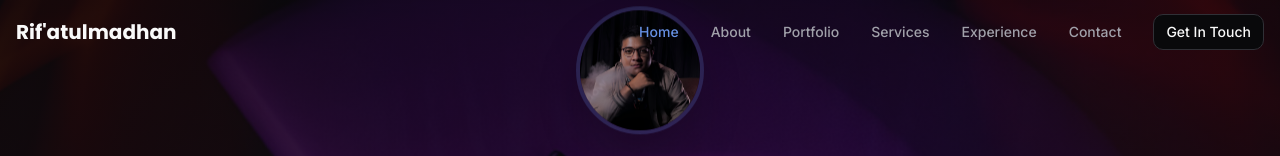
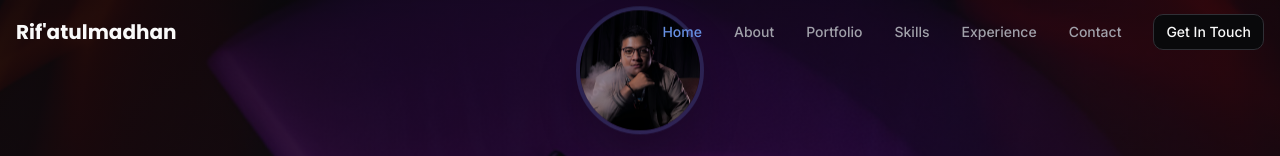
Before and after one commit to Rifver/tool-z, a React (Vite) app: page / in a window 1280 px wide. Shown: the top 156 px of the page. Built offline with nearby package versions, Linux system fonts and the light colour scheme.

Commit message:
Refactor: Rename Services to Skills
Rename the 'Services' navigation link to 'Skills' to better reflect the content.

```diff
--- a/src/components/Navigation.tsx
+++ b/src/components/Navigation.tsx
@@ -21,7 +21,7 @@ const Navigation = () => {
     { name: 'Home', path: '/' },
     { name: 'About', path: '/about' },
     { name: 'Portfolio', path: '/portfolio' },
-    { name: 'Services', path: '/services' },
+    { name: 'Skills', path: '/services' },
     { name: 'Experience', path: '/experience' },
     { name: 'Contact', path: '/contact' },
   ];
```
